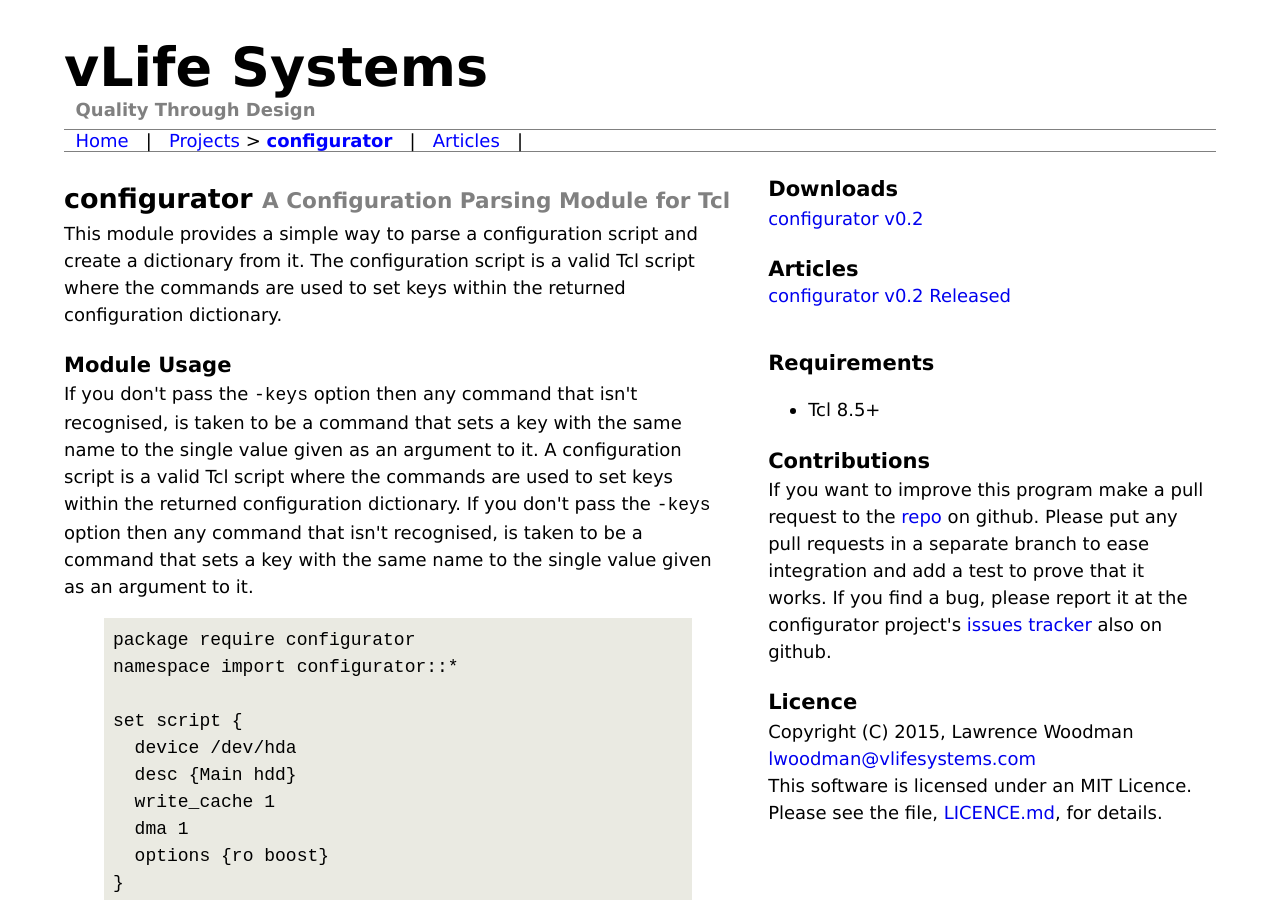
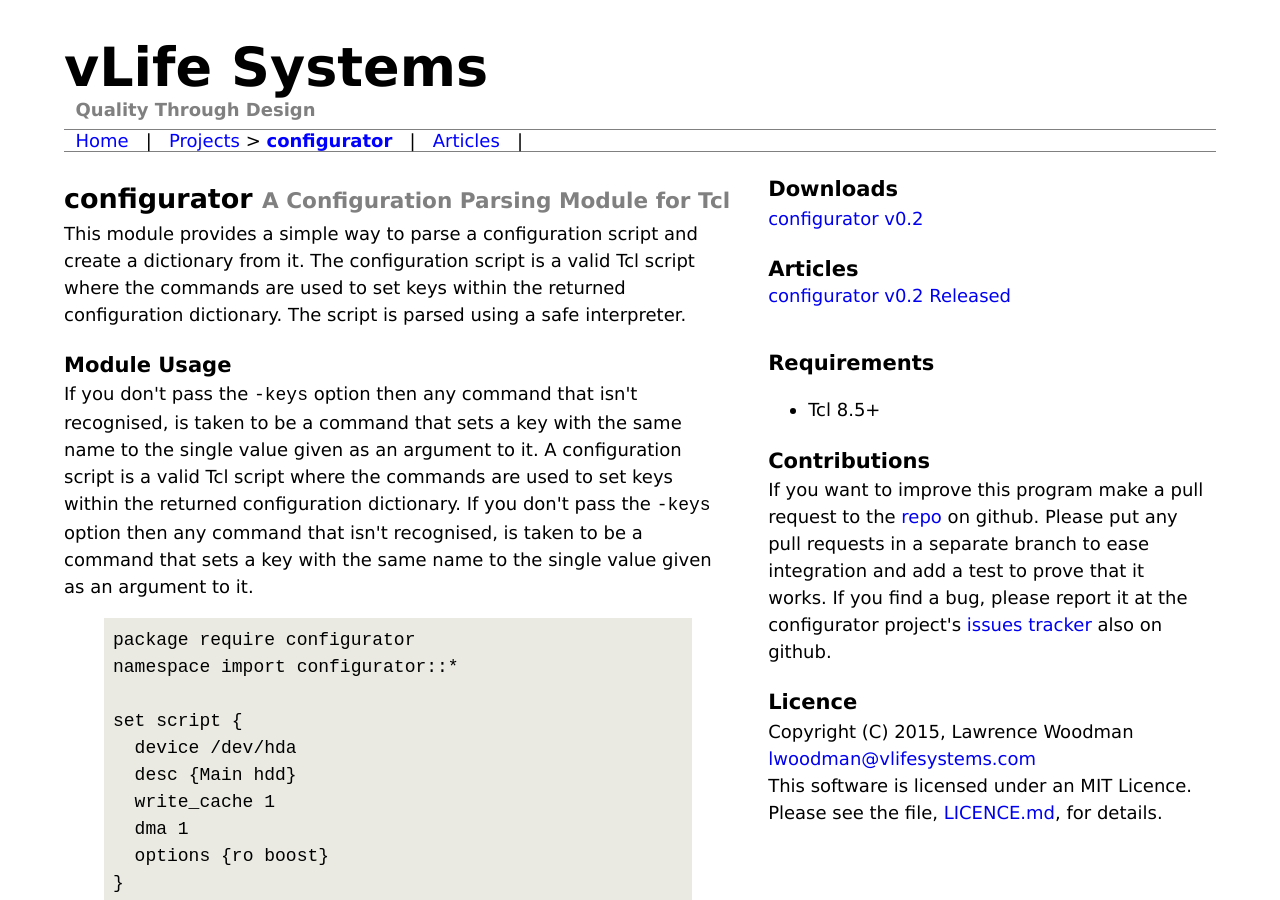
Before and after one commit to vlifesystems/vlifesystems.github.io, a Jekyll site: the page built from projects/configurator/index.html, in a window 1280 px wide and 900 px high. Built offline with Jekyll 4.4.1, drawn with Linux system fonts in a browser that asks for light colours.

Commit message:
Mention safe interpreter for configurator

```diff
--- a/projects/configurator/index.html
+++ b/projects/configurator/index.html
@@ -9,7 +9,7 @@ projectLink: /projects/configurator
 <div class="leftColumn23rd">
 
   <h2>configurator <small>A Configuration Parsing Module for Tcl</small></h2>
-  This module provides a simple way to parse a configuration script and create a dictionary from it.  The configuration script is a valid Tcl script where the commands are used to set keys within the returned configuration dictionary.
+  This module provides a simple way to parse a configuration script and create a dictionary from it.  The configuration script is a valid Tcl script where the commands are used to set keys within the returned configuration dictionary.  The script is parsed using a safe interpreter.
 
  <h3>Module Usage</h3>
  If you don't pass the <code>-keys</code> option then any command that isn't recognised, is taken to be a command that sets a key with the same name to the single value given as an argument to it.
```
